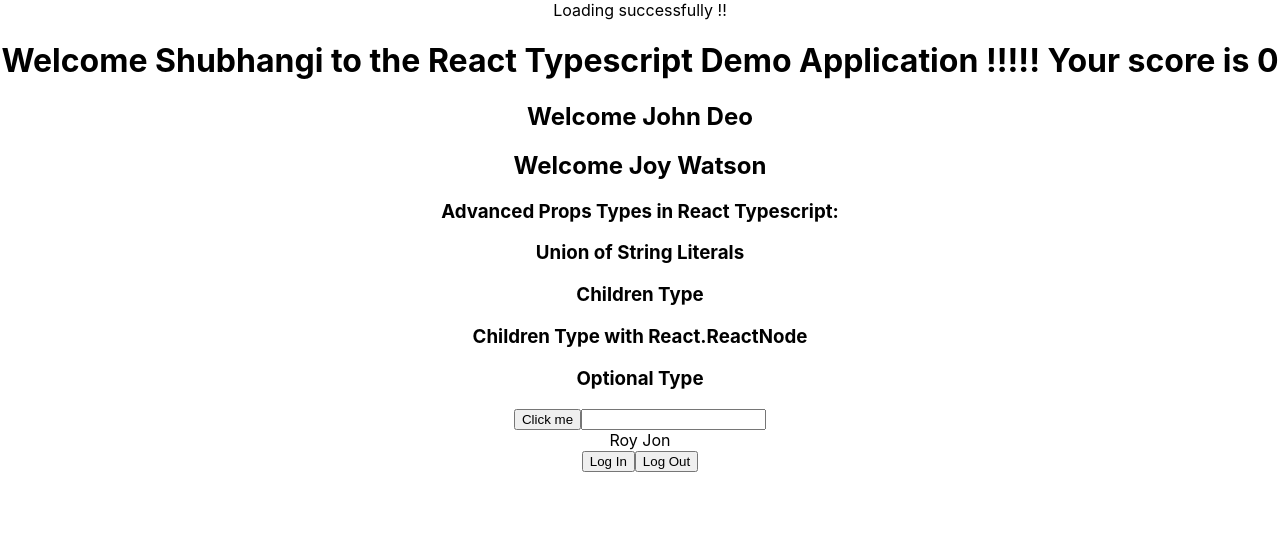
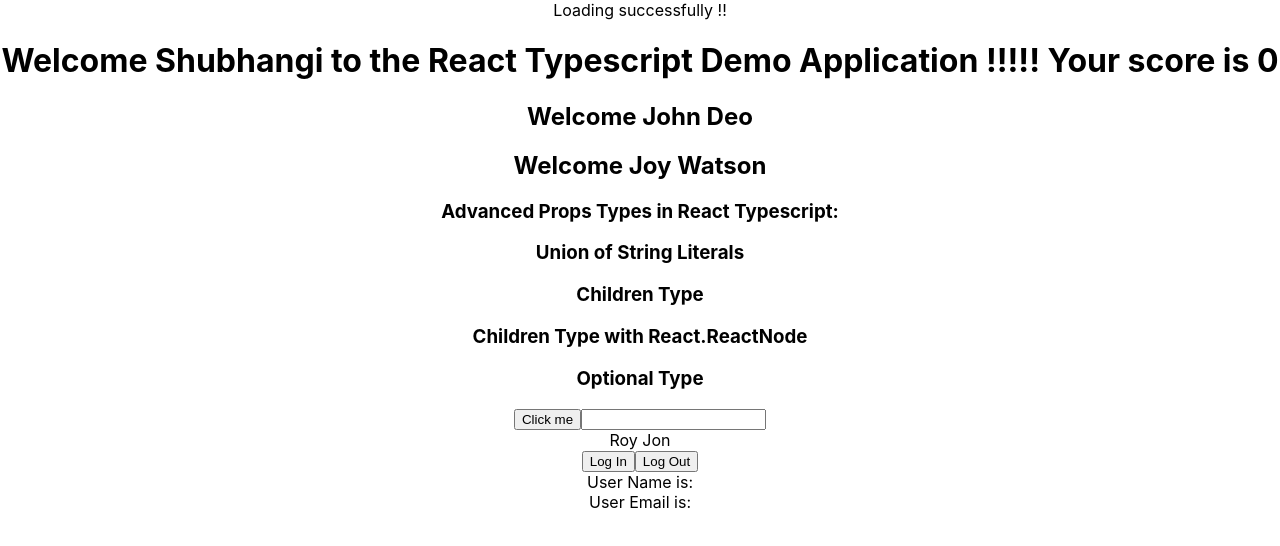
Before and after one commit to Shubhi8319/ReactTypescript-Demo, a React (Create React App) app in the folder react-typescript-demo/: page / in a window 1280 px wide. Shown: the top 546 px of the page. Built offline with nearby package versions, Linux system fonts and the light colour scheme.

Commit message:
usestate type assertion

```diff
--- a/react-typescript-demo/src/Components/User.tsx
+++ b/react-typescript-demo/src/Components/User.tsx
@@ -6,7 +6,7 @@
 }
 
 export const User = () => {
-    const [user, setUser] = useState< AuthUser | null>(null)
+    const [user, setUser] = useState< AuthUser >({} as AuthUser)
     const handleLogin = () => {
         setUser({
             name: "Shubhangi",
@@ -14,14 +14,17 @@
         })
     }
     const handleLogout = () => {
-        setUser(null)
+        setUser({
+            name: "",
+            email: ""
+        })
     }
     return(
         <React.Fragment>
             <button onClick={handleLogin}>Log In</button>
             <button onClick={handleLogout}>Log Out</button>
-            {user?.name && <div>User Name is: {user?.name}</div>}
-            {user?.email && <div>User Email is: {user?.email}</div>}
+            {user.name !== '' &&  <div>User Name is: {user.name}</div>}
+            {user.email !== '' && <div>User Email is: { user.email}</div>}
         </React.Fragment>
     )
 }
```
